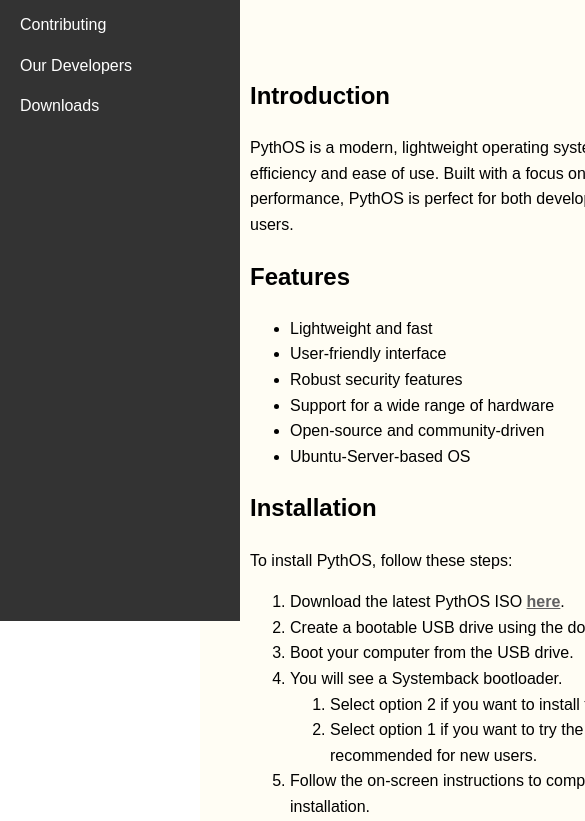
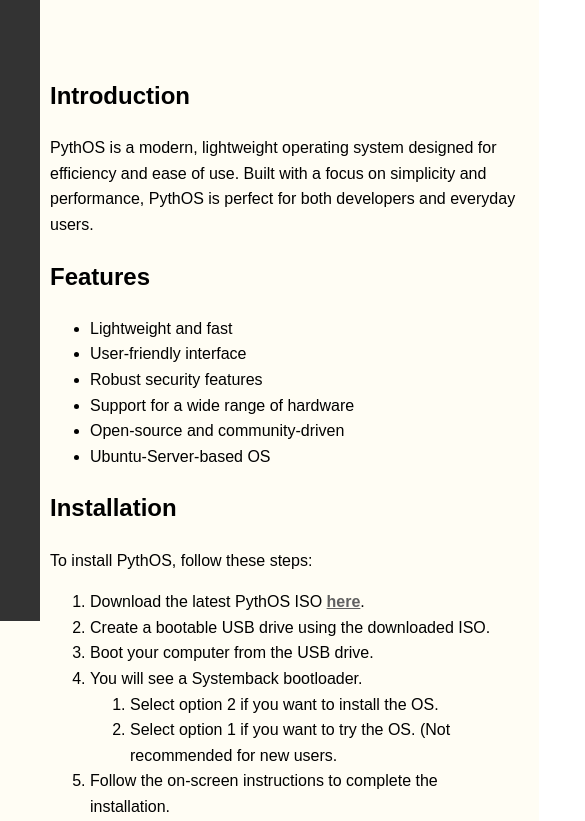
Before and after one commit to milo1004/pythos.pages.dev, a plain HTML site: page index.html in a window 390 px wide. Shown: the part 263-1084 px from the top of the page, 585 px wide, since content can reach past the window. Drawn offline with Linux system fonts and the light colour scheme.

Commit message:
Update index.html

```diff
--- a/index.html
+++ b/index.html
@@ -127,6 +127,19 @@
         .download-link:hover {
             color: #3a3a3a;
         }
+
+        /* Media query for mobile devices */
+        @media (max-width: 768px) {
+            .sidebar {
+                transform: translateX(-200px); /* Hide sidebar by default on mobile */
+            }
+            .main-content {
+                margin-left: 0; /* Remove margin when sidebar is hidden */
+            }
+            .sidebar-toggle {
+                left: 20px; /* Move button to the left when sidebar is hidden */
+            }
+        }
     </style>
 </head>
 
```
